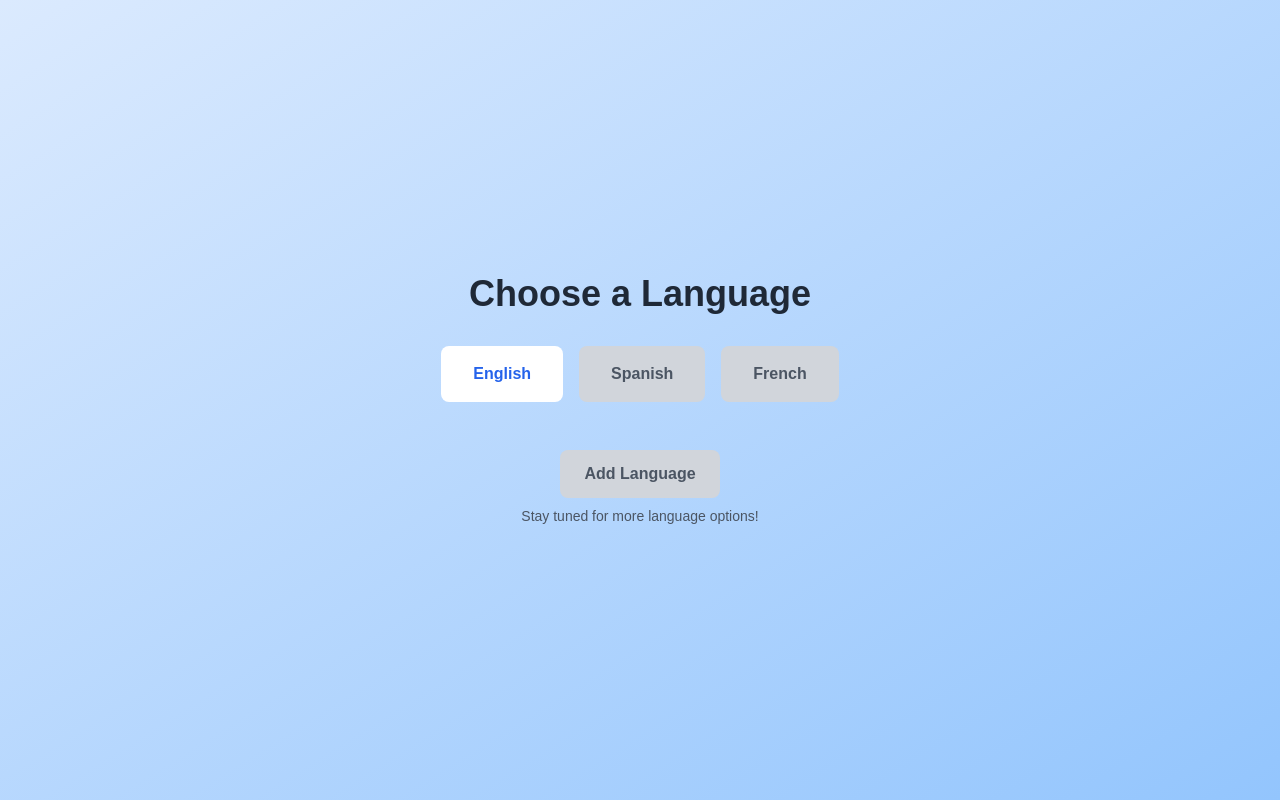
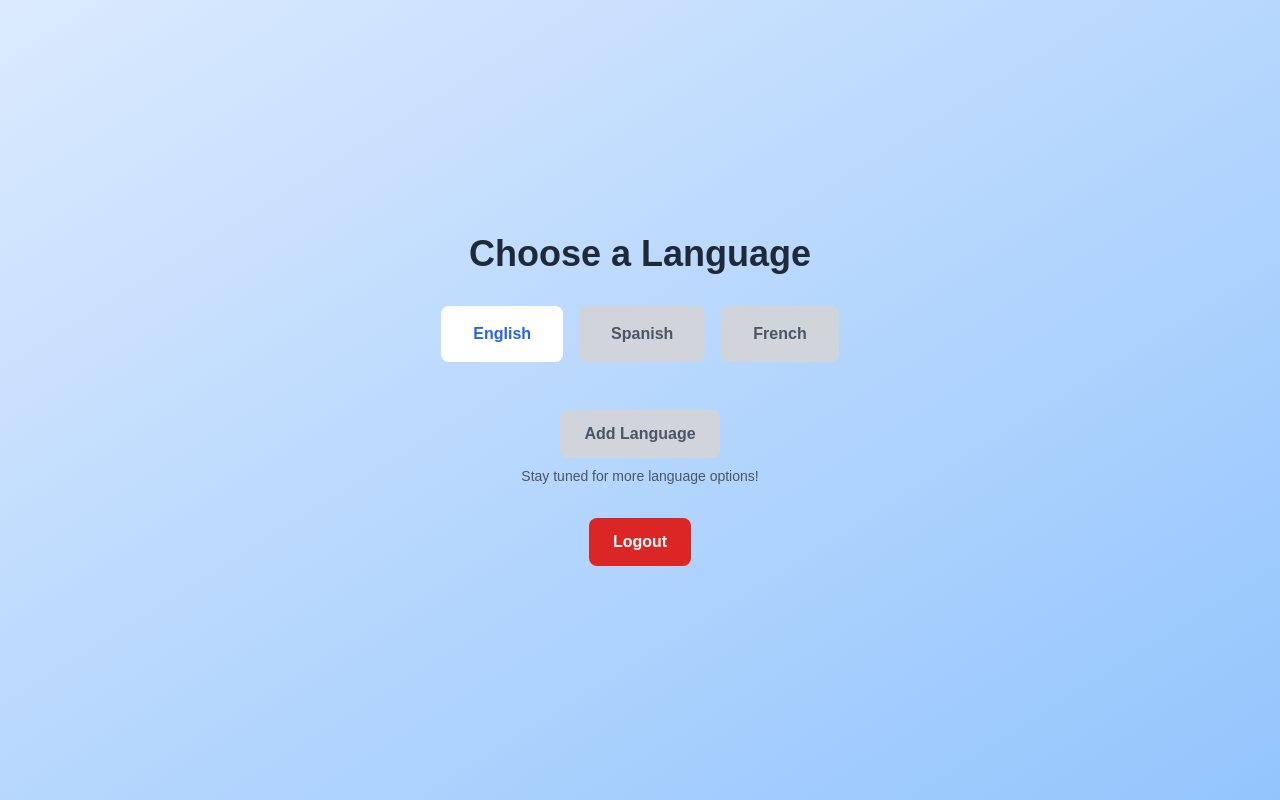
Before and after one commit to sallyq1/NLP-Project, a Next.js app in the folder language-learning-app/: page /dashboard in a window 1280 px wide. Built offline with nearby package versions, Linux system fonts and the light colour scheme.

Commit message:
added logout buttons and added routing for writing_prompt eval

```diff
--- a/language-learning-app/app/dashboard/page.tsx
+++ b/language-learning-app/app/dashboard/page.tsx
@@ -13,6 +13,11 @@ const DashboardPage = () => {
       setSelectedLanguage('en');
       router.push('/generate-lesson'); //send language code when multi-language function is added
     }
+  };
+
+  const handleLogout = () => {
+    //delete session data
+    router.push('/logout');
   };
 
   return (
@@ -50,6 +55,13 @@ const DashboardPage = () => {
         </button>
         <p className="text-sm text-gray-600 mt-2">Stay tuned for more language options!</p>
       </div>
+      {/* Logout Button */}
+      <button
+        onClick={handleLogout}
+        className="mt-8 px-6 py-3 rounded-lg bg-red-600 text-white font-semibold hover:bg-red-700 transition-all"
+      >
+        Logout
+      </button>
     </div>
   );
 };
--- a/language-learning-app/app/generate-lesson/page.tsx
+++ b/language-learning-app/app/generate-lesson/page.tsx
@@ -23,6 +23,10 @@ const GenerateLessonPage = () => {
     }
   };
 
+  const handleLogout = () => {
+    router.push('/logout');
+  };
+
   return (
     <div className="flex flex-col items-center justify-center min-h-screen bg-gradient-to-br from-green-100 to-green-300 text-center">
       <h1 className="text-4xl font-bold text-gray-800 mb-8">Generate a New Lesson</h1>
@@ -32,6 +36,14 @@ const GenerateLessonPage = () => {
       >
         Generate New Lesson
       </button>
+
+      {/* Logout Button */}
+      <button
+        onClick={handleLogout}
+        className="mt-8 px-6 py-3 rounded-lg bg-red-600 text-white font-semibold hover:bg-red-700 transition-all"
+      >
+        Logout
+      </button>
     </div>
   );
 };
```
Also changed, not shown: 1 other file (tests, documents, lock files or other folders).
